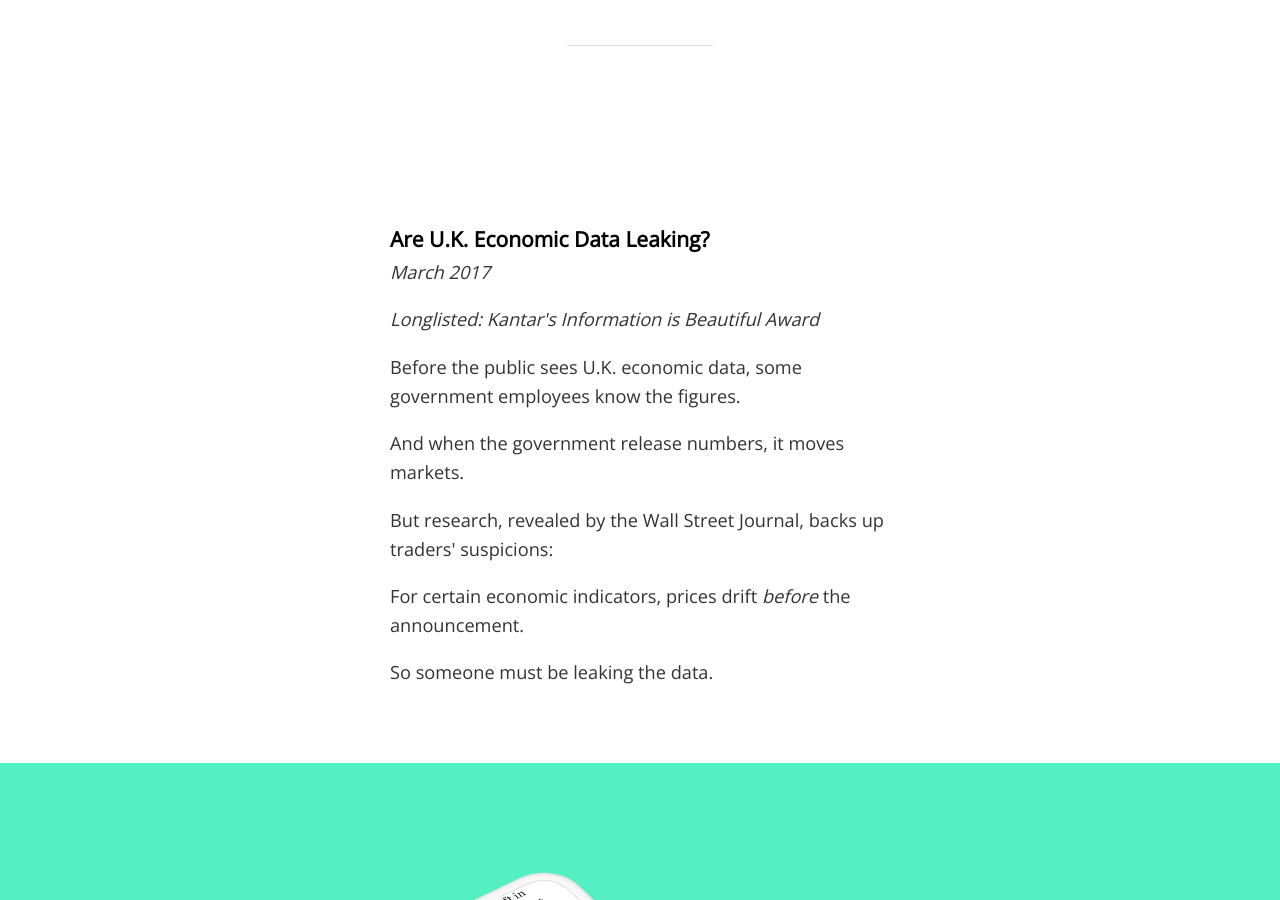
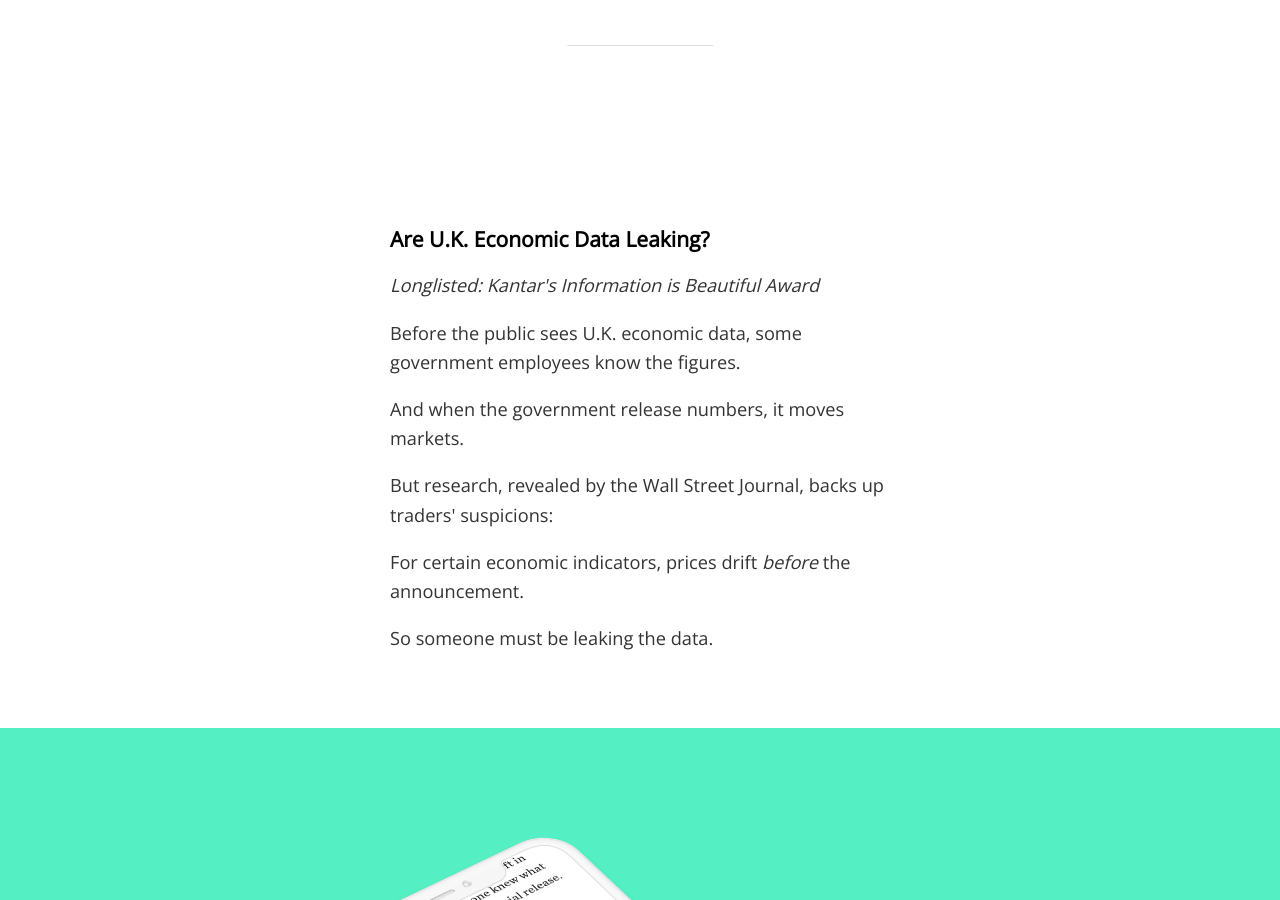
Before and after one commit to jasonleefrench/JasonLeeFrench.github.io, a Jekyll site: the page built from index.md, in a window 1280 px wide and 900 px high, scrolled down 545 px. Built offline with Jekyll 4.4.1, drawn with Linux system fonts in a browser that asks for light colours; some of the changed text lies outside the part shown.

Commit message:
get rid of dates

```diff
--- a/_data/projects.yml
+++ b/_data/projects.yml
@@ -1,6 +1,5 @@
 -
   name: 'Are U.K. Economic Data Leaking?'
-  date: 'March 2017'
   link: 'https://www.wsj.com/graphics/are-uk-economic-data-leaking/'
   img: /assets/img/stats-leak.png
   color: 'rgb(85, 239, 196)'
@@ -16,7 +15,6 @@
     <p>Each shows the average drift of price changes before the announcement.</p>
     <p>We <a href="https://twitter.com/jasonleefrench/status/841696320842825729">recreated</a> the online charts for the print edition of the Wall Street Journal.</p>
 -
-  date: 'September 2018'
   name: "A City Divided: London's Tribes of Finance Face Off"
   link: 'https://www.wsj.com/graphics/london-tribes-of-finance-face-off/'
   img: '/assets/img/london-tribes-of-finance-face-off.png'
@@ -29,7 +27,6 @@
       <p>With state tracked, it became easy to add little features to make a beautiful experience for the user – videos pause when out of view and play when they're scrolled to.</p>
 -
   name: 'The Price of Brexit: Two Years After the Vote'
-  date: 'June 2018'
   link: 'https://www.wsj.com/graphics/the-price-of-brexit-two-years-after-the-vote/'
   img: '/assets/img/price-of-brexit.png'
   color: 'rgb(162, 155, 254)'
@@ -41,7 +38,6 @@
       <p>This gives both a high-level overview and the ability to drill down and take a closer look at the economic indicators.</p>
 -
   name: 'U.K. Election 2017: Live Results'
-  date: 'June 2017'
   link: 'https://www.wsj.com/graphics/uk-election-2017-live-results/'
   img: /assets/img/uk-election-2017.png
   color: 'rgb(0, 184, 148)'
@@ -54,7 +50,6 @@
       <p>The charts, created with <a href="https://d3js.org">D3.js</a>, were also embedded on the WSJ homepage on election night.</p>
 -
   name: 'Build a German Government'
-  date: 'September 2017'
   link: 'https://www.wsj.com/graphics/build-a-german-government/'
   img: /assets/img/gergov.png
   color: 'rgb(0, 206, 201)'
--- a/_includes/project.html
+++ b/_includes/project.html
@@ -1,7 +1,6 @@
 <div class="project">
   <h2><a href="{{project.link}}">{{project.name}}</a></h2>
   <div class="text-holder">
-    <p class="date">{{project.date}}</p>
     {{project.start}}
   </div>
   <a class="image-link" href="{{project.link}}">
```
